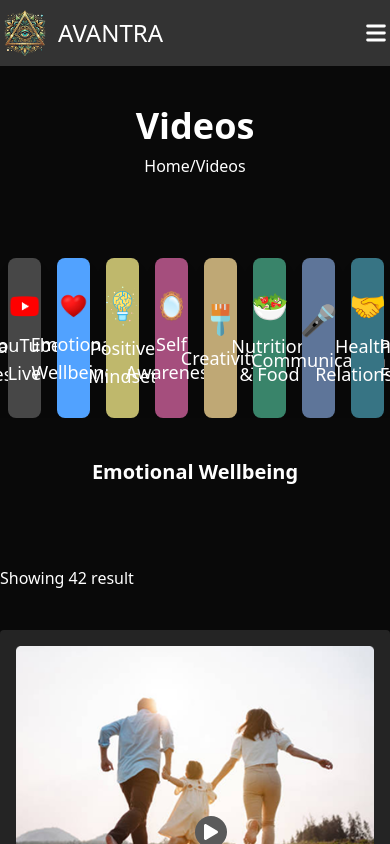
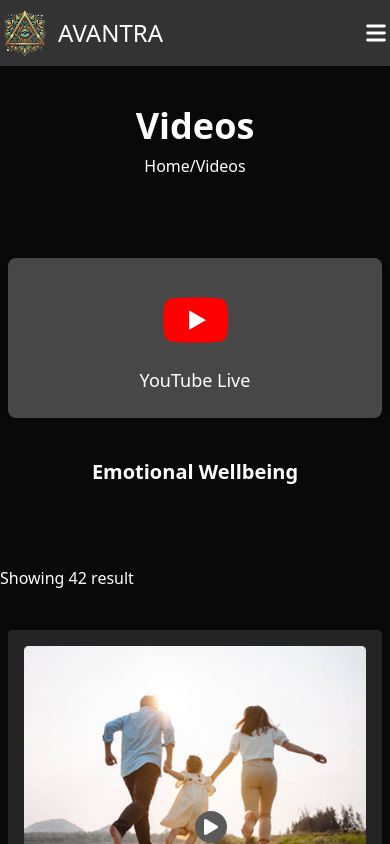
Before and after one commit to goni715/membership-management-website, a React (Vite) app: page /videos in a window 390 px wide. Shown: the top 844 px of the page. Built offline with nearby package versions, Linux system fonts and the light colour scheme.

Commit message:
Implement mobile responsive for the file and video page

```diff
--- a/src/Pages/FilesPage/FilesPage.jsx
+++ b/src/Pages/FilesPage/FilesPage.jsx
@@ -75,9 +75,29 @@ const FilesPage = () => {
     dots: false,
     infinite: true,
     speed: 500,
-    slidesToShow: 8,
+    slidesToShow: 5,
     slidesToScroll: 1,
     arrows: true,
+    responsive: [
+      {
+        breakpoint: 1024, // Tablets
+        settings: {
+          slidesToShow: 3,
+        },
+      },
+      {
+        breakpoint: 768, // Mobile landscape
+        settings: {
+          slidesToShow: 2,
+        },
+      },
+      {
+        breakpoint: 480, // Mobile portrait
+        settings: {
+          slidesToShow: 1,
+        },
+      },
+    ],
   };
 
   const handleClick = (name) => {
@@ -109,7 +129,7 @@ const FilesPage = () => {
         Emotional Wellbeing
       </p>
       <p className="mt-20">Showing 42 result</p>
-      <div className="grid grid-cols-1 md:grid-cols-3 gap-10 py-10">
+      <div className="grid grid-cols-1 md:grid-cols-3 gap-10 py-10 px-2 md:px-0">
         {files?.map((video, i) => {
           return (
             <div
--- a/src/Pages/VideosPage/VideosPage.jsx
+++ b/src/Pages/VideosPage/VideosPage.jsx
@@ -73,9 +73,29 @@ const VideosPage = () => {
     dots: false,
     infinite: true,
     speed: 500,
-    slidesToShow: 8,
+    slidesToShow: 5,
     slidesToScroll: 1,
     arrows: true,
+    responsive: [
+      {
+        breakpoint: 1024, // Tablets
+        settings: {
+          slidesToShow: 3,
+        },
+      },
+      {
+        breakpoint: 768, // Mobile landscape
+        settings: {
+          slidesToShow: 2,
+        },
+      },
+      {
+        breakpoint: 480, // Mobile portrait
+        settings: {
+          slidesToShow: 1,
+        },
+      },
+    ],
   };
 
   const handleClick = (name) => {
@@ -106,7 +126,7 @@ const VideosPage = () => {
 
       <p className="mt-20">Showing 42 result</p>
 
-      <div className="grid grid-cols-1 md:grid-cols-3 gap-10 py-10">
+      <div className="grid grid-cols-1 md:grid-cols-3 gap-10 py-10 px-2 md:px-0">
         {
             videos?.map((video , i)=>{
                 return(
```
